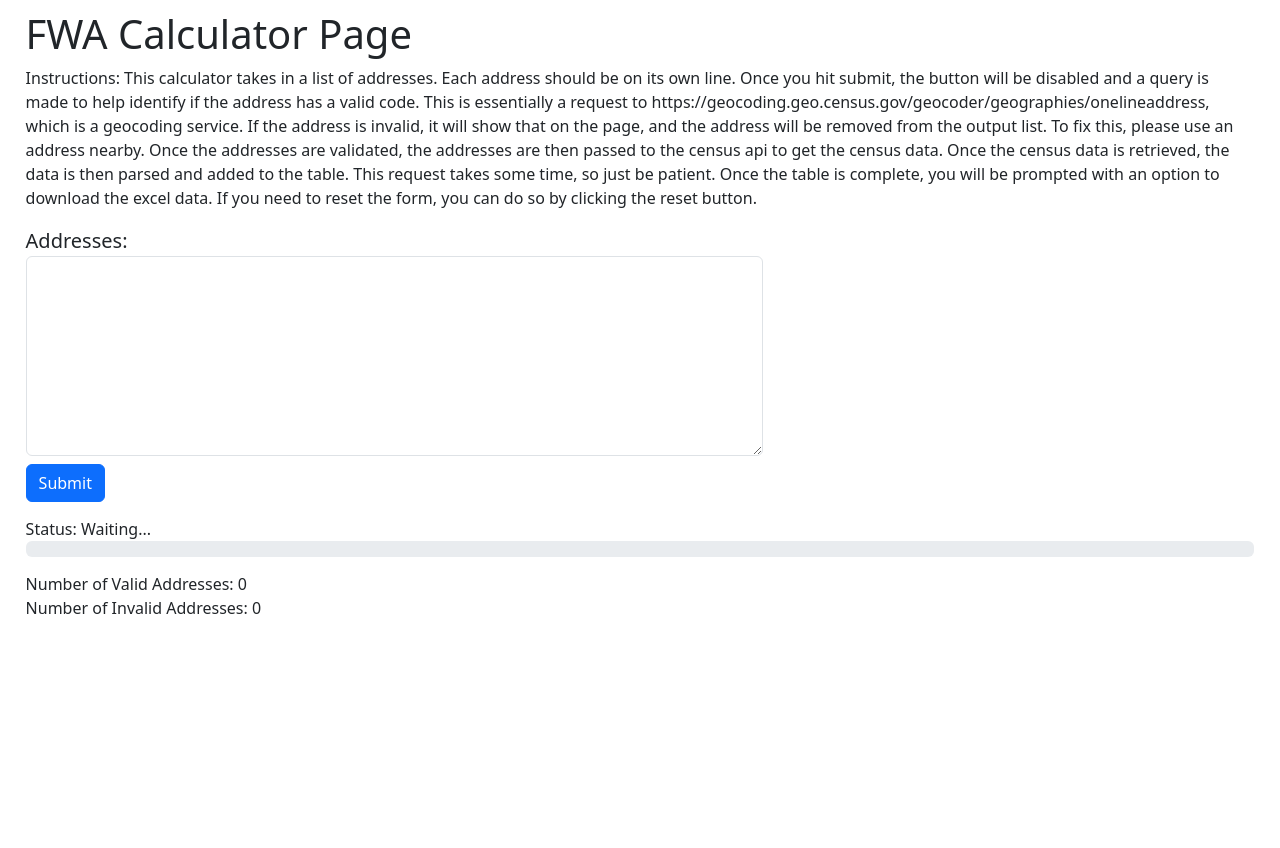
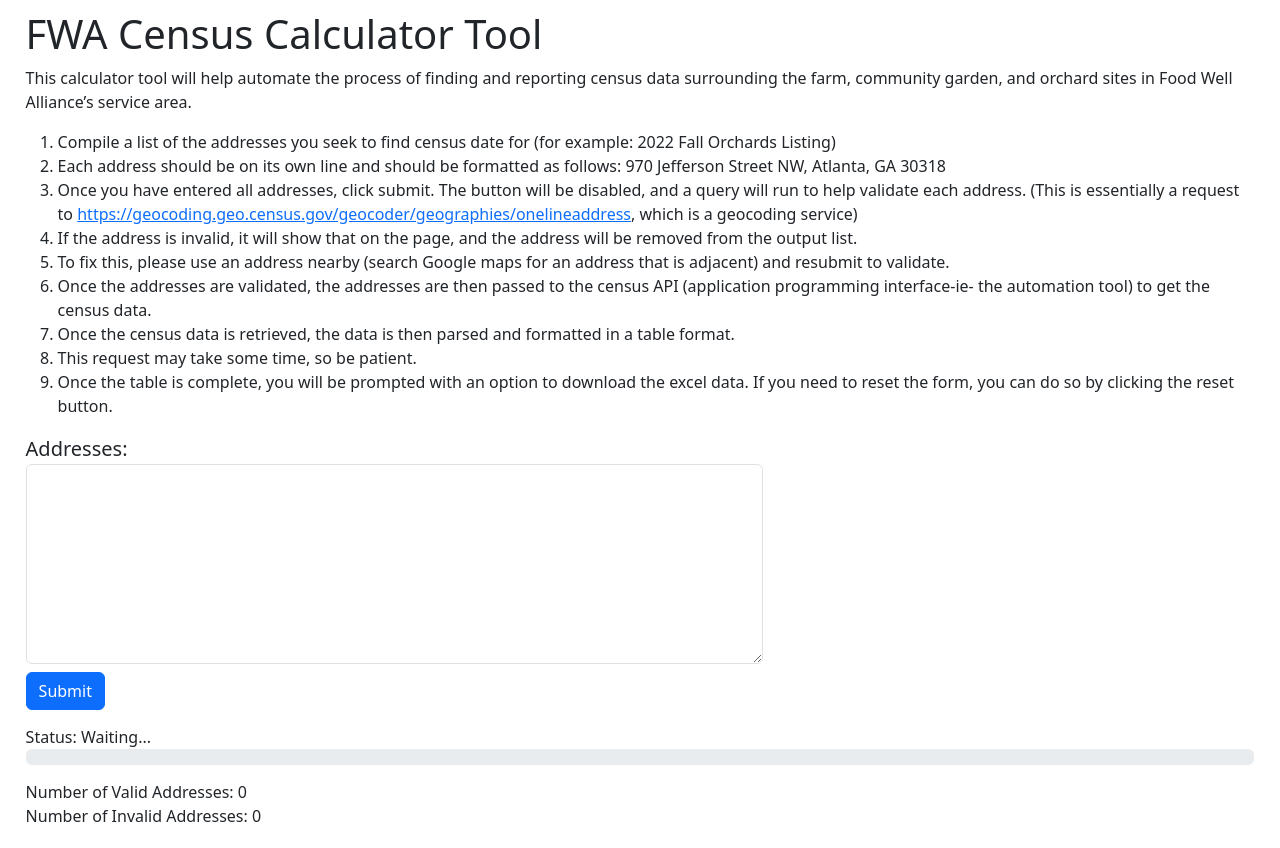
Before and after one commit to teenageknight/bryce-website, a React (Create React App) app: page /fwa-census-calculator in a window 1280 px wide. Before the commit the page ends 800 px from the top, so only its background shows below. Built offline with nearby package versions, Linux system fonts and the light colour scheme.

Commit message:
Updated census copy

```diff
--- a/src/pages/FWACalculatorPage.tsx
+++ b/src/pages/FWACalculatorPage.tsx
@@ -174,19 +174,47 @@
 
     return (
         <div style={{ marginLeft: "2%", marginRight: "2%", marginTop: "10px" }}>
-            <h1>FWA Calculator Page</h1>
+            <h1>FWA Census Calculator Tool</h1>
             <p>
-                Instructions: This calculator takes in a list of addresses. Each address should be on its own line. Once
-                you hit submit, the button will be disabled and a query is made to help identify if the address has a
-                valid code. This is essentially a request to
-                https://geocoding.geo.census.gov/geocoder/geographies/onelineaddress, which is a geocoding service. If
-                the address is invalid, it will show that on the page, and the address will be removed from the output
-                list. To fix this, please use an address nearby. Once the addresses are validated, the addresses are
-                then passed to the census api to get the census data. Once the census data is retrieved, the data is
-                then parsed and added to the table. This request takes some time, so just be patient. Once the table is
-                complete, you will be prompted with an option to download the excel data. If you need to reset the form,
-                you can do so by clicking the reset button.
+                This calculator tool will help automate the process of finding and reporting census data surrounding the
+                farm, community garden, and orchard sites in Food Well Alliance’s service area.
             </p>
+            <ol>
+                <li>
+                    Compile a list of the addresses you seek to find census date for (for example: 2022 Fall Orchards
+                    Listing)
+                </li>
+                <li>
+                    Each address should be on its own line and should be formatted as follows: 970 Jefferson Street NW,
+                    Atlanta, GA 30318
+                </li>
+                <li>
+                    Once you have entered all addresses, click submit. The button will be disabled, and a query will run
+                    to help validate each address. (This is essentially a request to{" "}
+                    <a href="https://geocoding.geo.census.gov/geocoder/geographies/onelineaddress">
+                        https://geocoding.geo.census.gov/geocoder/geographies/onelineaddress
+                    </a>
+                    , which is a geocoding service)
+                </li>
+                <li>
+                    If the address is invalid, it will show that on the page, and the address will be removed from the
+                    output list.
+                </li>
+                <li>
+                    To fix this, please use an address nearby (search Google maps for an address that is adjacent) and
+                    resubmit to validate.
+                </li>
+                <li>
+                    Once the addresses are validated, the addresses are then passed to the census API (application
+                    programming interface-ie- the automation tool) to get the census data.
+                </li>
+                <li>Once the census data is retrieved, the data is then parsed and formatted in a table format.</li>
+                <li>This request may take some time, so be patient.</li>
+                <li>
+                    Once the table is complete, you will be prompted with an option to download the excel data. If you
+                    need to reset the form, you can do so by clicking the reset button.
+                </li>
+            </ol>
             {submitted && (
                 <div>
                     <Button
--- a/src/pages/HomePage.tsx
+++ b/src/pages/HomePage.tsx
@@ -1,7 +1,8 @@
 export function HomePage() {
-  return (
-    <div>
-      <h1>Home Page</h1>
-    </div>
-  );
+    return (
+        <div>
+            <h1>Home Page</h1>
+            <p>I love anna</p>
+        </div>
+    );
 }
```
